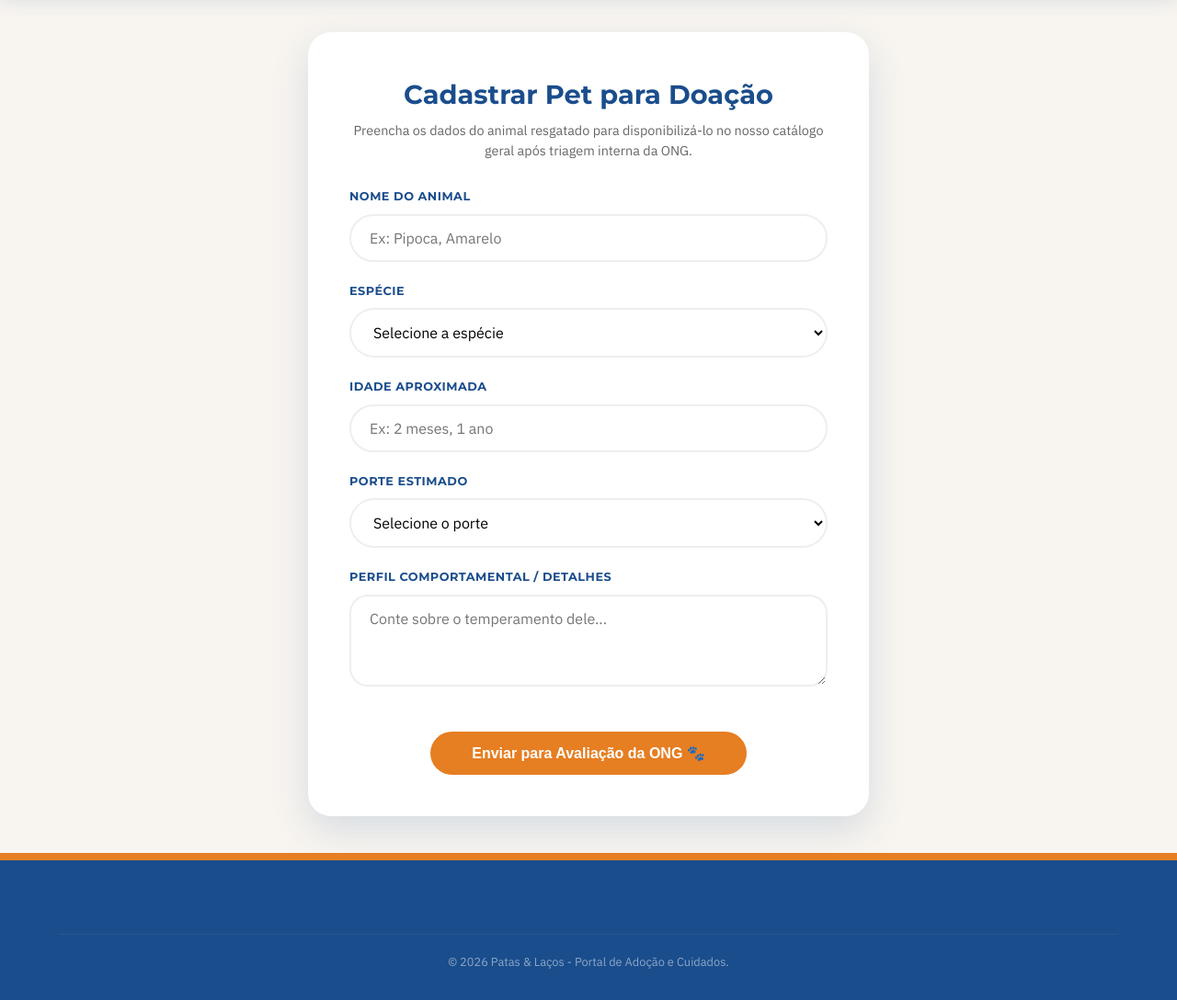
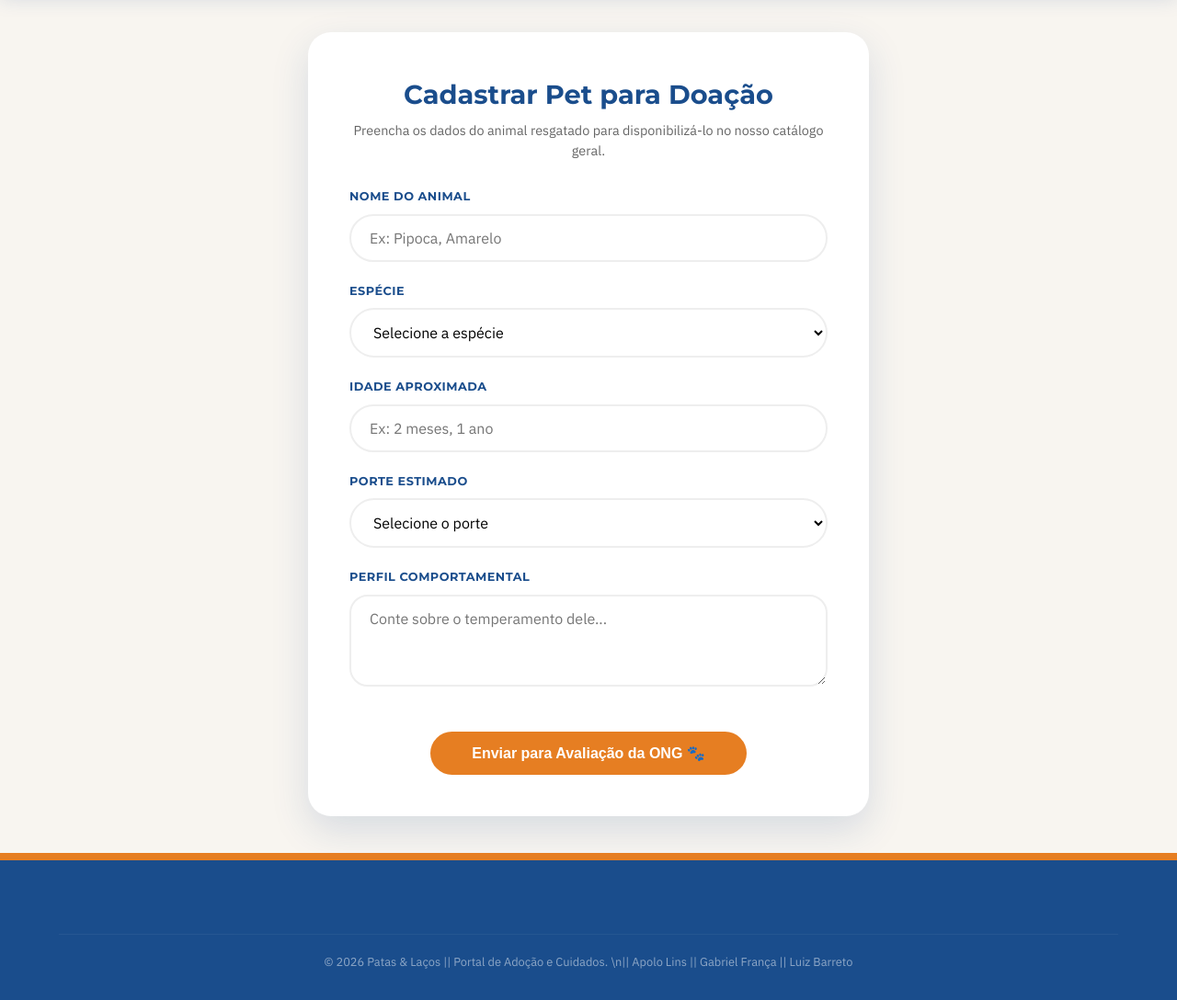
Before and after one commit to ApoloLins/patas-e-lacos, a website: page doar.html in a window 1280 px wide. Shown: the part 100-1188 px from the top of the page at 92% size. Drawn offline with Linux system fonts and the light colour scheme.

```diff
--- a/doar.html
+++ b/doar.html
@@ -38,7 +38,7 @@
 <div class="doar-wrapper">
     <main class="doar-card">
         <h2>Cadastrar Pet para Doação</h2>
-        <p>Preencha os dados do animal resgatado para disponibilizá-lo no nosso catálogo geral após triagem interna da ONG.</p>
+        <p>Preencha os dados do animal resgatado para disponibilizá-lo no nosso catálogo geral.</p>
 
         <form onsubmit="interceptarFluxoDoacao(event)">
             <div class="form-group-doar">
@@ -71,7 +71,7 @@
             </div>
 
             <div class="form-group-doar">
-                <label for="pet-comportamento">Perfil Comportamental / Detalhes</label>
+                <label for="pet-comportamento">Perfil Comportamental</label>
                 <textarea id="pet-comportamento" class="textarea-doar" placeholder="Conte sobre o temperamento dele..." required></textarea>
             </div>
 
@@ -87,7 +87,7 @@
 <footer class="main-footer">
     <div class="footer-content">
         <div class="footer-bottom">
-            <p>&copy; 2026 Patas & Laços - Portal de Adoção e Cuidados.</p>
+            <p>&copy; 2026 Patas & Laços || Portal de Adoção e Cuidados. \n|| Apolo Lins || Gabriel França || Luiz Barreto</p>
         </div>
     </div>
 </footer>
```
